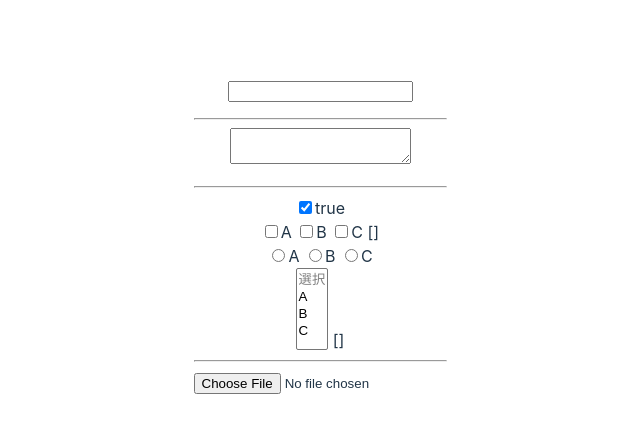
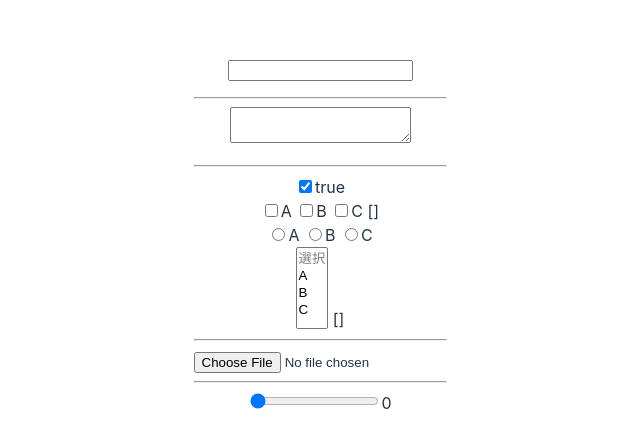
Before and after one commit to 2nofa11/NekoBook, a Vue app: page / in a window 1280 px wide. Shown: the part 164-612 px from the top of the page, without its empty margins (320-960 px from the left). Built offline with nearby package versions, Linux system fonts and the light colour scheme.

Commit message:
p112 アクセス修飾子が便利

```diff
--- a/src/components/Section14.vue
+++ b/src/components/Section14.vue
@@ -31,6 +31,8 @@
     <input type="file" @change="handleChange" />
     <div v-if="preview">!<img :src="preview" /></div>
   </div>
+  <hr />
+  <input type="range" v-model.number="html5Val" />{{ html5Val }}
 </template>
 
 <script lang="ts">
@@ -45,6 +47,7 @@ export default defineComponent({
       radioVal: "" as string,
       selectVal: [] as string[],
       preview: "" as string,
+      html5Val: 0 as number,
     };
   },
   methods: {
```
